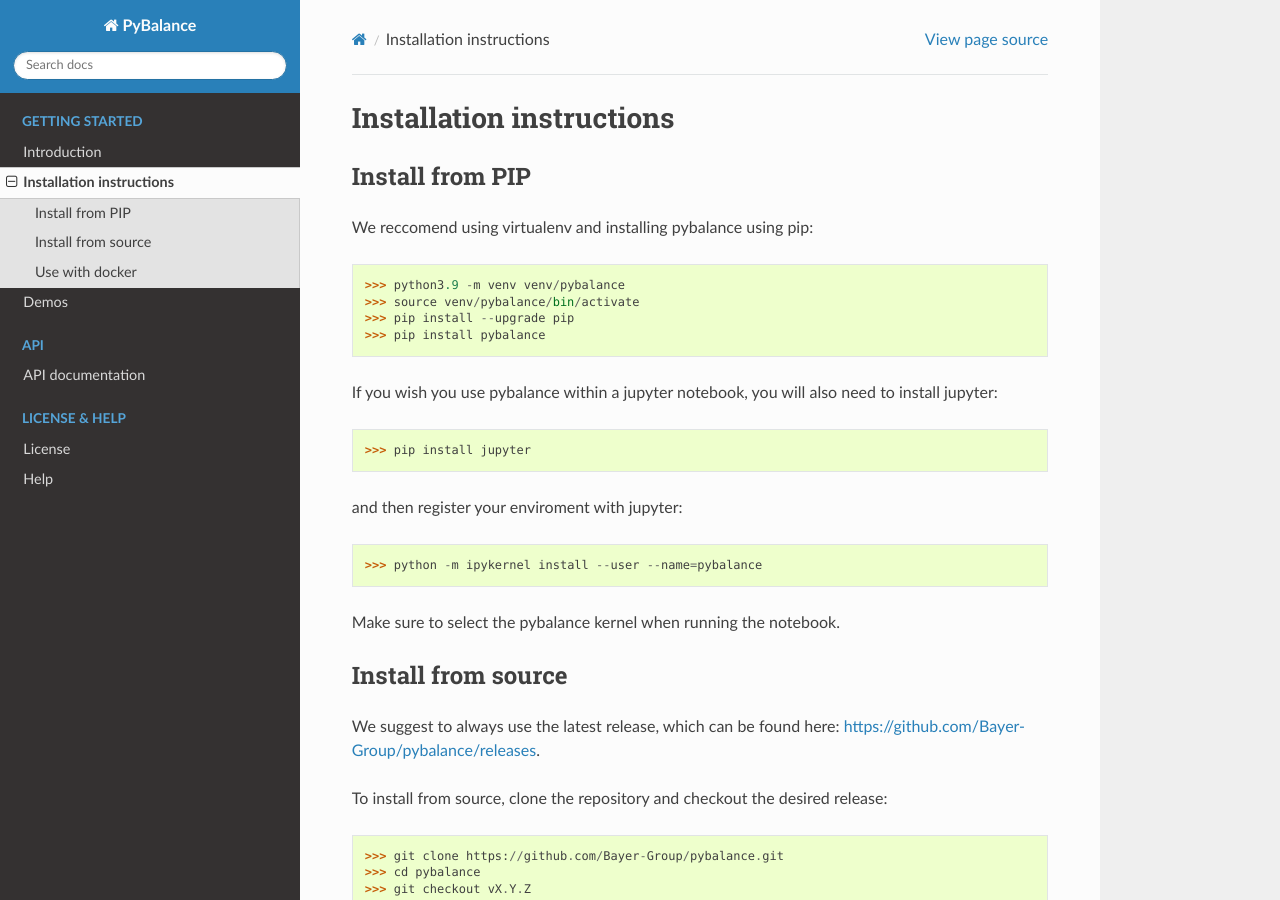
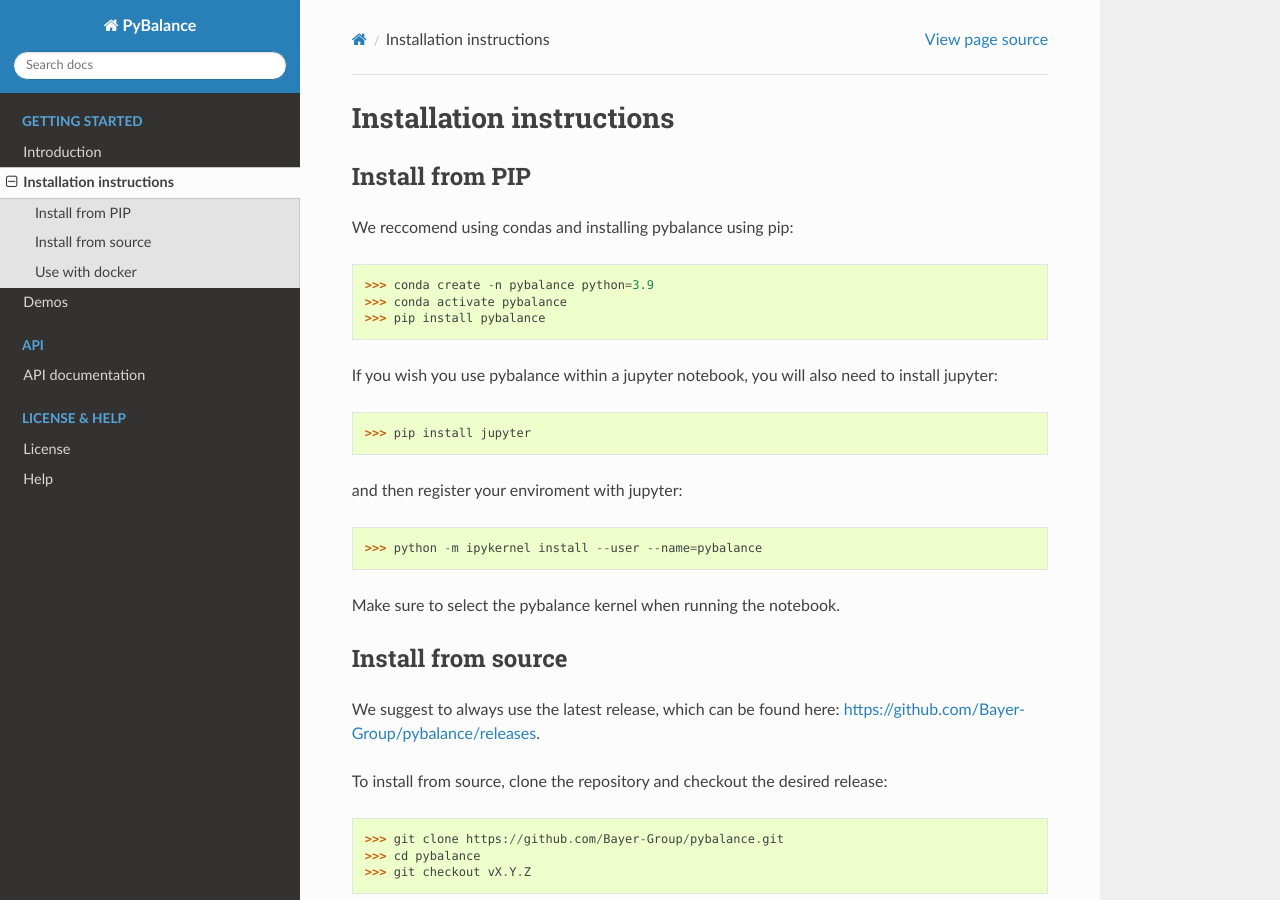
Before and after one commit to Bayer-Group/pybalance, a Sphinx documentation site: the page built from sphinx/01_installation.rst, in a window 1280 px wide and 900 px high. Built offline with Sphinx 7.4.7 and the Read the Docs theme 2.0.0, drawn with Linux system fonts in a browser that asks for light colours; pages that are not in the unit, such as notebooks, are missing from menus.

Commit message:
update installation instructions

```diff
--- a/setup.py
+++ b/setup.py
@@ -1,6 +1,6 @@
 import setuptools
 
-__version__ = "0.1.7"
+__version__ = "0.1.8"
 
 with open("README.md", "r") as fh:
     long_description = fh.read()
--- a/sphinx/01_installation.rst
+++ b/sphinx/01_installation.rst
@@ -5,11 +5,10 @@
 Install from PIP
 =========================
 
-We reccomend using virtualenv and installing pybalance using pip:
+We reccomend using condas and installing pybalance using pip:
 
-	>>> python3.9 -m venv venv/pybalance
-	>>> source venv/pybalance/bin/activate
-	>>> pip install --upgrade pip
+	>>> conda create -n pybalance python=3.9
+	>>> conda activate pybalance
 	>>> pip install pybalance
 
 If you wish you use pybalance within a jupyter notebook, you will also need to
--- a/sphinx/conf.py
+++ b/sphinx/conf.py
@@ -26,7 +26,7 @@
 copyright = f"2024 - Bayer AG - {author}"
 
 # The full version, including alpha/beta/rc tags
-release = "0.1.5"
+release = "0.1.8"
 
 
 # -- General configuration ---------------------------------------------------
```
